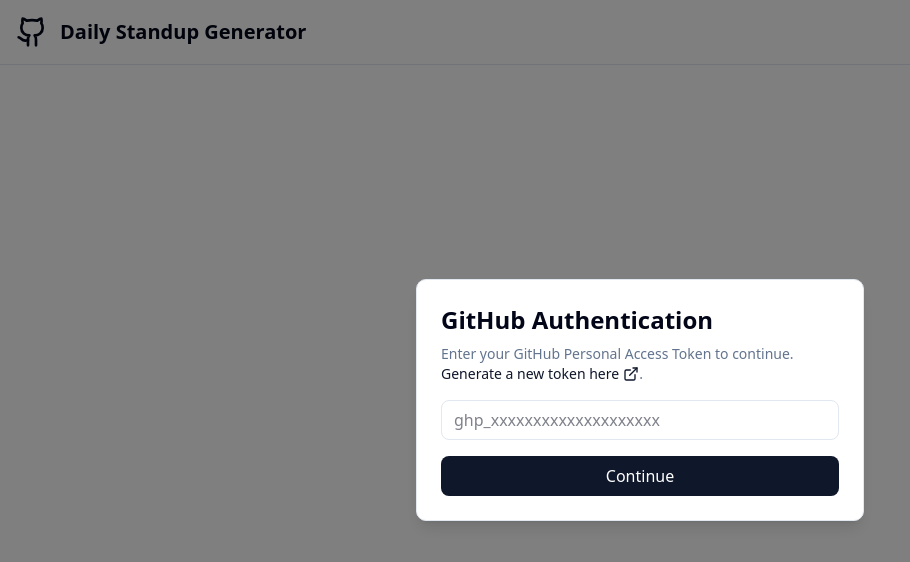
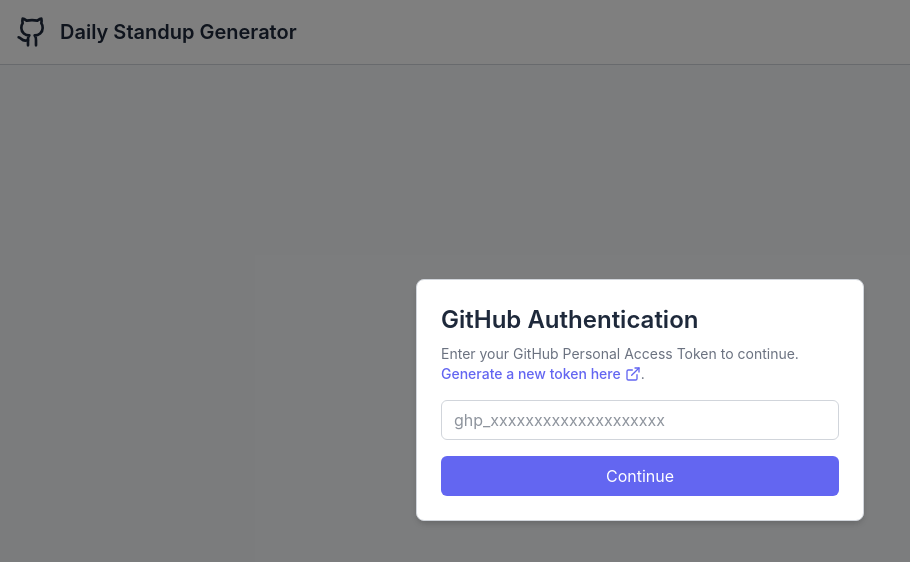
Before and after one commit to rulkimi/commit-standup, a Next.js app in the folder client/: page / in a window 1280 px wide. Shown: the top 562 px of the page, without its empty margins (0-910 px from the left). Built offline with nearby package versions, Linux system fonts and the light colour scheme.

Commit message:
feat: change theme and fix error

```diff
--- a/client/src/app/globals.css
+++ b/client/src/app/globals.css
@@ -3,113 +3,165 @@
 
 @custom-variant dark (&:is(.dark *));
 
+:root {
+  --background: oklch(0.9842 0.0034 247.8575);
+  --foreground: oklch(0.2795 0.0368 260.0310);
+  --card: oklch(1.0000 0 0);
+  --card-foreground: oklch(0.2795 0.0368 260.0310);
+  --popover: oklch(1.0000 0 0);
+  --popover-foreground: oklch(0.2795 0.0368 260.0310);
+  --primary: oklch(0.5854 0.2041 277.1173);
+  --primary-foreground: oklch(1.0000 0 0);
+  --secondary: oklch(0.9276 0.0058 264.5313);
+  --secondary-foreground: oklch(0.3729 0.0306 259.7328);
+  --muted: oklch(0.9670 0.0029 264.5419);
+  --muted-foreground: oklch(0.5510 0.0234 264.3637);
+  --accent: oklch(0.9299 0.0334 272.7879);
+  --accent-foreground: oklch(0.3729 0.0306 259.7328);
+  --destructive: oklch(0.6368 0.2078 25.3313);
+  --destructive-foreground: oklch(1.0000 0 0);
+  --border: oklch(0.8717 0.0093 258.3382);
+  --input: oklch(0.8717 0.0093 258.3382);
+  --ring: oklch(0.5854 0.2041 277.1173);
+  --chart-1: oklch(0.5854 0.2041 277.1173);
+  --chart-2: oklch(0.5106 0.2301 276.9656);
+  --chart-3: oklch(0.4568 0.2146 277.0229);
+  --chart-4: oklch(0.3984 0.1773 277.3662);
+  --chart-5: oklch(0.3588 0.1354 278.6973);
+  --sidebar: oklch(0.9670 0.0029 264.5419);
+  --sidebar-foreground: oklch(0.2795 0.0368 260.0310);
+  --sidebar-primary: oklch(0.5854 0.2041 277.1173);
+  --sidebar-primary-foreground: oklch(1.0000 0 0);
+  --sidebar-accent: oklch(0.9299 0.0334 272.7879);
+  --sidebar-accent-foreground: oklch(0.3729 0.0306 259.7328);
+  --sidebar-border: oklch(0.8717 0.0093 258.3382);
+  --sidebar-ring: oklch(0.5854 0.2041 277.1173);
+  --font-sans: Inter, sans-serif;
+  --font-serif: Merriweather, serif;
+  --font-mono: JetBrains Mono, monospace;
+  --radius: 0.5rem;
+  --shadow-x: 0px;
+  --shadow-y: 4px;
+  --shadow-blur: 8px;
+  --shadow-spread: -1px;
+  --shadow-opacity: 0.1;
+  --shadow-color: hsl(0 0% 0%);
+  --shadow-2xs: 0px 4px 8px -1px hsl(0 0% 0% / 0.05);
+  --shadow-xs: 0px 4px 8px -1px hsl(0 0% 0% / 0.05);
+  --shadow-sm: 0px 4px 8px -1px hsl(0 0% 0% / 0.10), 0px 1px 2px -2px hsl(0 0% 0% / 0.10);
+  --shadow: 0px 4px 8px -1px hsl(0 0% 0% / 0.10), 0px 1px 2px -2px hsl(0 0% 0% / 0.10);
+  --shadow-md: 0px 4px 8px -1px hsl(0 0% 0% / 0.10), 0px 2px 4px -2px hsl(0 0% 0% / 0.10);
+  --shadow-lg: 0px 4px 8px -1px hsl(0 0% 0% / 0.10), 0px 4px 6px -2px hsl(0 0% 0% / 0.10);
+  --shadow-xl: 0px 4px 8px -1px hsl(0 0% 0% / 0.10), 0px 8px 10px -2px hsl(0 0% 0% / 0.10);
+  --shadow-2xl: 0px 4px 8px -1px hsl(0 0% 0% / 0.25);
+  --tracking-normal: 0em;
+  --spacing: 0.25rem;
+}
+
+.dark {
+  --background: oklch(0.2077 0.0398 265.7549);
+  --foreground: oklch(0.9288 0.0126 255.5078);
+  --card: oklch(0.2795 0.0368 260.0310);
+  --card-foreground: oklch(0.9288 0.0126 255.5078);
+  --popover: oklch(0.2795 0.0368 260.0310);
+  --popover-foreground: oklch(0.9288 0.0126 255.5078);
+  --primary: oklch(0.6801 0.1583 276.9349);
+  --primary-foreground: oklch(0.2077 0.0398 265.7549);
+  --secondary: oklch(0.3351 0.0331 260.9120);
+  --secondary-foreground: oklch(0.8717 0.0093 258.3382);
+  --muted: oklch(0.2427 0.0381 259.9437);
+  --muted-foreground: oklch(0.7137 0.0192 261.3246);
+  --accent: oklch(0.3729 0.0306 259.7328);
+  --accent-foreground: oklch(0.8717 0.0093 258.3382);
+  --destructive: oklch(0.6368 0.2078 25.3313);
+  --destructive-foreground: oklch(0.2077 0.0398 265.7549);
+  --border: oklch(0.4461 0.0263 256.8018);
+  --input: oklch(0.4461 0.0263 256.8018);
+  --ring: oklch(0.6801 0.1583 276.9349);
+  --chart-1: oklch(0.6801 0.1583 276.9349);
+  --chart-2: oklch(0.5854 0.2041 277.1173);
+  --chart-3: oklch(0.5106 0.2301 276.9656);
+  --chart-4: oklch(0.4568 0.2146 277.0229);
+  --chart-5: oklch(0.3984 0.1773 277.3662);
+  --sidebar: oklch(0.2795 0.0368 260.0310);
+  --sidebar-foreground: oklch(0.9288 0.0126 255.5078);
+  --sidebar-primary: oklch(0.6801 0.1583 276.9349);
+  --sidebar-primary-foreground: oklch(0.2077 0.0398 265.7549);
+  --sidebar-accent: oklch(0.3729 0.0306 259.7328);
+  --sidebar-accent-foreground: oklch(0.8717 0.0093 258.3382);
+  --sidebar-border: oklch(0.4461 0.0263 256.8018);
+  --sidebar-ring: oklch(0.6801 0.1583 276.9349);
+  --font-sans: Inter, sans-serif;
+  --font-serif: Merriweather, serif;
+  --font-mono: JetBrains Mono, monospace;
+  --radius: 0.5rem;
+  --shadow-x: 0px;
+  --shadow-y: 4px;
+  --shadow-blur: 8px;
+  --shadow-spread: -1px;
+  --shadow-opacity: 0.1;
+  --shadow-color: hsl(0 0% 0%);
+  --shadow-2xs: 0px 4px 8px -1px hsl(0 0% 0% / 0.05);
+  --shadow-xs: 0px 4px 8px -1px hsl(0 0% 0% / 0.05);
+  --shadow-sm: 0px 4px 8px -1px hsl(0 0% 0% / 0.10), 0px 1px 2px -2px hsl(0 0% 0% / 0.10);
+  --shadow: 0px 4px 8px -1px hsl(0 0% 0% / 0.10), 0px 1px 2px -2px hsl(0 0% 0% / 0.10);
+  --shadow-md: 0px 4px 8px -1px hsl(0 0% 0% / 0.10), 0px 2px 4px -2px hsl(0 0% 0% / 0.10);
+  --shadow-lg: 0px 4px 8px -1px hsl(0 0% 0% / 0.10), 0px 4px 6px -2px hsl(0 0% 0% / 0.10);
+  --shadow-xl: 0px 4px 8px -1px hsl(0 0% 0% / 0.10), 0px 8px 10px -2px hsl(0 0% 0% / 0.10);
+  --shadow-2xl: 0px 4px 8px -1px hsl(0 0% 0% / 0.25);
+}
+
 @theme inline {
   --color-background: var(--background);
   --color-foreground: var(--foreground);
-  --font-sans: var(--font-geist-sans);
-  --font-mono: var(--font-geist-mono);
+  --color-card: var(--card);
+  --color-card-foreground: var(--card-foreground);
+  --color-popover: var(--popover);
+  --color-popover-foreground: var(--popover-foreground);
+  --color-primary: var(--primary);
+  --color-primary-foreground: var(--primary-foreground);
+  --color-secondary: var(--secondary);
+  --color-secondary-foreground: var(--secondary-foreground);
+  --color-muted: var(--muted);
+  --color-muted-foreground: var(--muted-foreground);
+  --color-accent: var(--accent);
+  --color-accent-foreground: var(--accent-foreground);
+  --color-destructive: var(--destructive);
+  --color-destructive-foreground: var(--destructive-foreground);
+  --color-border: var(--border);
+  --color-input: var(--input);
+  --color-ring: var(--ring);
+  --color-chart-1: var(--chart-1);
+  --color-chart-2: var(--chart-2);
+  --color-chart-3: var(--chart-3);
+  --color-chart-4: var(--chart-4);
+  --color-chart-5: var(--chart-5);
+  --color-sidebar: var(--sidebar);
+  --color-sidebar-foreground: var(--sidebar-foreground);
+  --color-sidebar-primary: var(--sidebar-primary);
+  --color-sidebar-primary-foreground: var(--sidebar-primary-foreground);
+  --color-sidebar-accent: var(--sidebar-accent);
+  --color-sidebar-accent-foreground: var(--sidebar-accent-foreground);
+  --color-sidebar-border: var(--sidebar-border);
   --color-sidebar-ring: var(--sidebar-ring);
-  --color-sidebar-border: var(--sidebar-border);
-  --color-sidebar-accent-foreground: var(--sidebar-accent-foreground);
-  --color-sidebar-accent: var(--sidebar-accent);
-  --color-sidebar-primary-foreground: var(--sidebar-primary-foreground);
-  --color-sidebar-primary: var(--sidebar-primary);
-  --color-sidebar-foreground: var(--sidebar-foreground);
-  --color-sidebar: var(--sidebar);
-  --color-chart-5: var(--chart-5);
-  --color-chart-4: var(--chart-4);
-  --color-chart-3: var(--chart-3);
-  --color-chart-2: var(--chart-2);
-  --color-chart-1: var(--chart-1);
-  --color-ring: var(--ring);
-  --color-input: var(--input);
-  --color-border: var(--border);
-  --color-destructive: var(--destructive);
-  --color-accent-foreground: var(--accent-foreground);
-  --color-accent: var(--accent);
-  --color-muted-foreground: var(--muted-foreground);
-  --color-muted: var(--muted);
-  --color-secondary-foreground: var(--secondary-foreground);
-  --color-secondary: var(--secondary);
-  --color-primary-foreground: var(--primary-foreground);
-  --color-primary: var(--primary);
-  --color-popover-foreground: var(--popover-foreground);
-  --color-popover: var(--popover);
-  --color-card-foreground: var(--card-foreground);
-  --color-card: var(--card);
+
+  --font-sans: var(--font-sans);
+  --font-mono: var(--font-mono);
+  --font-serif: var(--font-serif);
+
   --radius-sm: calc(var(--radius) - 4px);
   --radius-md: calc(var(--radius) - 2px);
   --radius-lg: var(--radius);
   --radius-xl: calc(var(--radius) + 4px);
-}
 
-:root {
-  --radius: 0.625rem;
-  --background: oklch(1 0 0);
-  --foreground: oklch(0.129 0.042 264.695);
-  --card: oklch(1 0 0);
-  --card-foreground: oklch(0.129 0.042 264.695);
-  --popover: oklch(1 0 0);
-  --popover-foreground: oklch(0.129 0.042 264.695);
-  --primary: oklch(0.208 0.042 265.755);
-  --primary-foreground: oklch(0.984 0.003 247.858);
-  --secondary: oklch(0.968 0.007 247.896);
-  --secondary-foreground: oklch(0.208 0.042 265.755);
-  --muted: oklch(0.968 0.007 247.896);
-  --muted-foreground: oklch(0.554 0.046 257.417);
-  --accent: oklch(0.968 0.007 247.896);
-  --accent-foreground: oklch(0.208 0.042 265.755);
-  --destructive: oklch(0.577 0.245 27.325);
-  --border: oklch(0.929 0.013 255.508);
-  --input: oklch(0.929 0.013 255.508);
-  --ring: oklch(0.704 0.04 256.788);
-  --chart-1: oklch(0.646 0.222 41.116);
-  --chart-2: oklch(0.6 0.118 184.704);
-  --chart-3: oklch(0.398 0.07 227.392);
-  --chart-4: oklch(0.828 0.189 84.429);
-  --chart-5: oklch(0.769 0.188 70.08);
-  --sidebar: oklch(0.984 0.003 247.858);
-  --sidebar-foreground: oklch(0.129 0.042 264.695);
-  --sidebar-primary: oklch(0.208 0.042 265.755);
-  --sidebar-primary-foreground: oklch(0.984 0.003 247.858);
-  --sidebar-accent: oklch(0.968 0.007 247.896);
-  --sidebar-accent-foreground: oklch(0.208 0.042 265.755);
-  --sidebar-border: oklch(0.929 0.013 255.508);
-  --sidebar-ring: oklch(0.704 0.04 256.788);
-}
-
-.dark {
-  --background: oklch(0.129 0.042 264.695);
-  --foreground: oklch(0.984 0.003 247.858);
-  --card: oklch(0.208 0.042 265.755);
-  --card-foreground: oklch(0.984 0.003 247.858);
-  --popover: oklch(0.208 0.042 265.755);
-  --popover-foreground: oklch(0.984 0.003 247.858);
-  --primary: oklch(0.929 0.013 255.508);
-  --primary-foreground: oklch(0.208 0.042 265.755);
-  --secondary: oklch(0.279 0.041 260.031);
-  --secondary-foreground: oklch(0.984 0.003 247.858);
-  --muted: oklch(0.279 0.041 260.031);
-  --muted-foreground: oklch(0.704 0.04 256.788);
-  --accent: oklch(0.279 0.041 260.031);
-  --accent-foreground: oklch(0.984 0.003 247.858);
-  --destructive: oklch(0.704 0.191 22.216);
-  --border: oklch(1 0 0 / 10%);
-  --input: oklch(1 0 0 / 15%);
-  --ring: oklch(0.551 0.027 264.364);
-  --chart-1: oklch(0.488 0.243 264.376);
-  --chart-2: oklch(0.696 0.17 162.48);
-  --chart-3: oklch(0.769 0.188 70.08);
-  --chart-4: oklch(0.627 0.265 303.9);
-  --chart-5: oklch(0.645 0.246 16.439);
-  --sidebar: oklch(0.208 0.042 265.755);
-  --sidebar-foreground: oklch(0.984 0.003 247.858);
-  --sidebar-primary: oklch(0.488 0.243 264.376);
-  --sidebar-primary-foreground: oklch(0.984 0.003 247.858);
-  --sidebar-accent: oklch(0.279 0.041 260.031);
-  --sidebar-accent-foreground: oklch(0.984 0.003 247.858);
-  --sidebar-border: oklch(1 0 0 / 10%);
-  --sidebar-ring: oklch(0.551 0.027 264.364);
+  --shadow-2xs: var(--shadow-2xs);
+  --shadow-xs: var(--shadow-xs);
+  --shadow-sm: var(--shadow-sm);
+  --shadow: var(--shadow);
+  --shadow-md: var(--shadow-md);
+  --shadow-lg: var(--shadow-lg);
+  --shadow-xl: var(--shadow-xl);
+  --shadow-2xl: var(--shadow-2xl);
 }
 
 @layer base {
--- a/client/src/app/page.tsx
+++ b/client/src/app/page.tsx
@@ -88,6 +88,7 @@
 
     setLoading(true);
     setError('');
+    setAnalysisError('');
     setStandup(null);
 
     const bothToday = isSameDay(since, new Date()) && isSameDay(until, new Date());
@@ -140,7 +141,7 @@
                 value={githubToken}
                 onChange={e => setGithubToken(e.target.value)}
               />
-              {error && <div className="text-destructive text-sm">{error}</div>}
+              {!standup && error && <div className="text-destructive text-sm">{error}</div>}
               <button
                 disabled={validatingToken || !githubToken.trim()}
                 onClick={() => validateToken(githubToken)}
```
